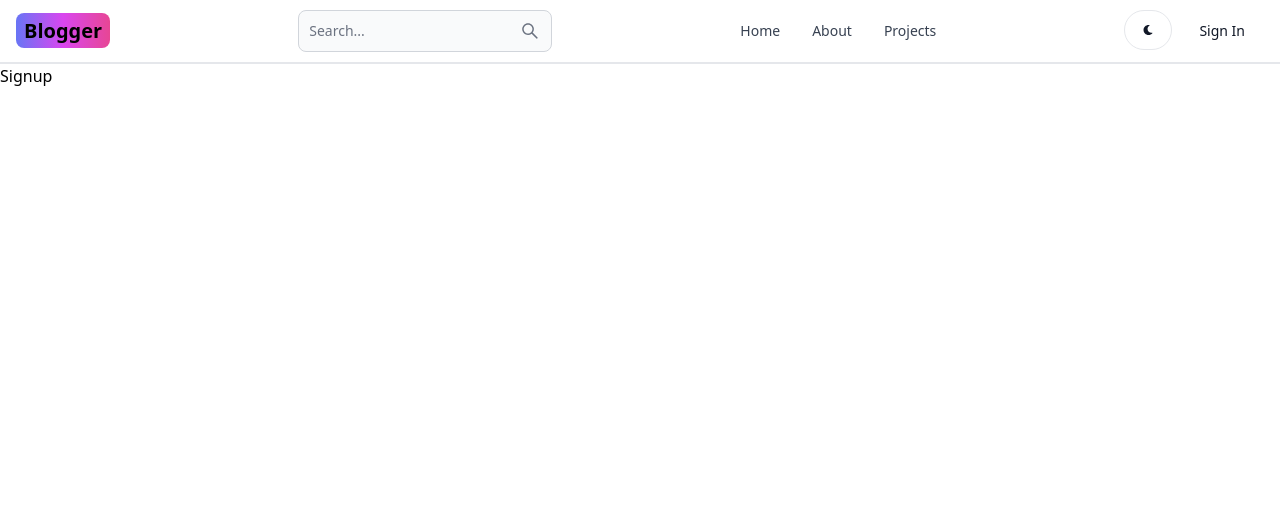
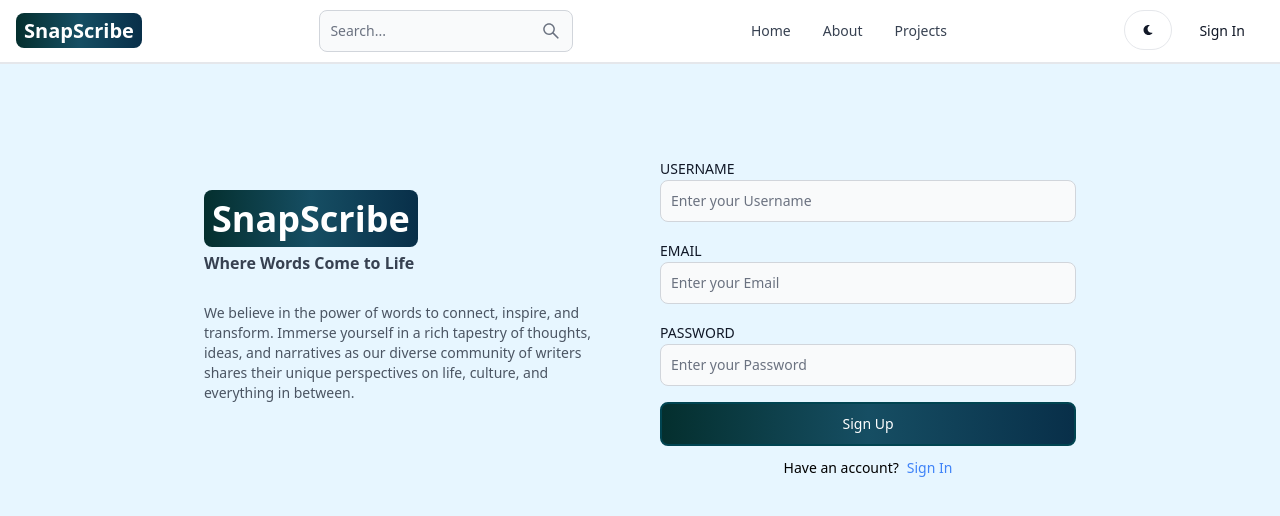
Before and after one commit to Simran903/Blog, a React (Vite) app in the folder client/: page /sign-up in a window 1280 px wide. Shown: the top 516 px of the page. Built offline with nearby package versions, Linux system fonts and the light colour scheme.

Commit message:
created signup page UI

```diff
--- a/client/index.html
+++ b/client/index.html
@@ -6,7 +6,7 @@
     <title>Mern Blog</title>
   </head>
   <body>
-    <div id="root"></div>
+    <div id="root" style="background-color: #E7F6FF;"></div>
     <script type="module" src="/src/main.jsx"></script>
   </body>
 </html>
--- a/client/src/components/Header.jsx
+++ b/client/src/components/Header.jsx
@@ -10,10 +10,10 @@ const Header = () => {
     <Navbar className="border-b-2">
       <Link
         to="/"
-        className="self-center whitespace-nowrap text-sm sm:text-xl font-semibold dark:text-white"
+        className="self-center whitespace-nowrap text-sm sm:text-xl font-semibold dark:text-whit text-white"
       >
-        <span className="px-2 py-1 bg-gradient-to-r from-indigo-500 via-fuchsia-500 to-pink-500 rounded-lg">
-          Blogger
+        <span className="px-2 py-1 bg-gradient-to-r from-teal-950 via-cyan-900 to-sky-950 rounded-lg">
+        SnapScribe
         </span>
       </Link>
       <form>
--- a/client/src/index.css
+++ b/client/src/index.css
@@ -1,3 +1,4 @@
+@import url('https://fonts.googleapis.com/css2?family=Poppins&display=swap');
 @tailwind base;
 @tailwind components;
 @tailwind utilities;
--- a/client/src/pages/SignUp.jsx
+++ b/client/src/pages/SignUp.jsx
@@ -1,9 +1,55 @@
-import React from 'react'
+import { Button, Label, TextInput } from "flowbite-react";
+import React from "react";
+import { Link } from "react-router-dom";
 
 const Signup = () => {
   return (
-    <div>Signup</div>
-  )
-}
+    <div className="min-h-screen mt-20">
+      <div className="flex p-3 max-w-4xl mx-auto flex-col md:flex-row md:items-center gap-10">
+        {/* left side */}
+        <div className="flex-1">
+          <Link to="/" className="font-bold dark:text-white text-4xl text-white">
+            <span className="px-2 py-1 bg-gradient-to-r from-teal-950 via-cyan-900 to-sky-950 rounded-lg">
+              SnapScribe
+            </span>
+          </Link>
+          <h1 className="mt-3 font-semibold text-gray-700">Where Words Come to Life</h1>
+          <p className="text-sm mt-7 text-gray-600 font-sans sm:mb-8">
+            We believe in the power of words to connect, inspire, and transform.
+            Immerse yourself in a rich tapestry of thoughts, ideas, and
+            narratives as our diverse community of writers shares their unique
+            perspectives on life, culture, and everything in between.
+          </p>
+        </div>
+      <div className="flex-1">
+        {/* right side */}
+          <form className="flex flex-col gap-4 ">
+            <div>
+              <Label value="USERNAME" />
+              <TextInput type="text" placeholder="Enter your Username" id="username" />
+            </div>
+            <div>
+              <Label value="EMAIL" />
+              <TextInput type="text" placeholder="Enter your Email" id="email" />
+            </div>
+            <div>
+              <Label value="PASSWORD" />
+              <TextInput type="text" placeholder="Enter your Password" id="password" />
+            </div>
+            <Button type="submit" className="border-2 border-teal-900 bg-gradient-to-r from-teal-950 via-cyan-900 to-sky-950">
+              Sign Up
+            </Button>
+          </form>
+          <div className="flex gap-2 text-sm mt-3 justify-center">
+            <span>Have an account?</span>
+            <Link to='/sign-in' className="text-blue-500">
+              Sign In
+            </Link>
+          </div>
+        </div>
+      </div>
+      </div>
+  );
+};
 
-export default Signup
+export default Signup;
```
